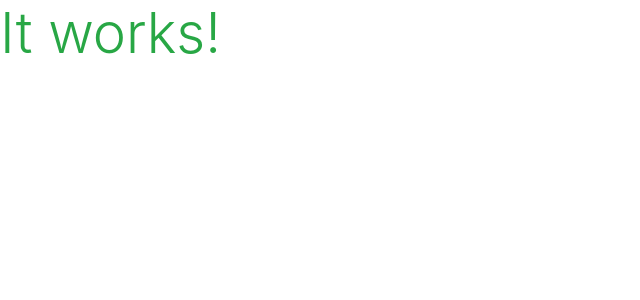
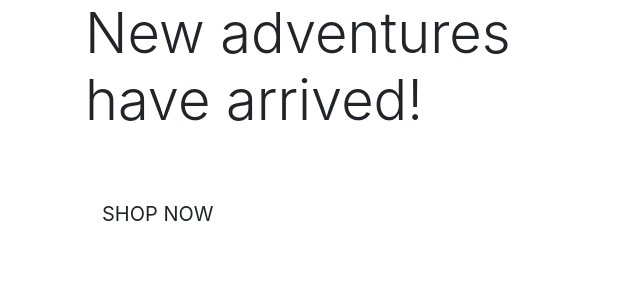
Before and after one commit to OliverDaviesCodes/Where-Travellers-Roam, a Django app: page / in a window 1280 px wide. Shown: the top 300 px of the page, without its empty margins (0-640 px from the left). Run offline with Django 3.2, Linux system fonts and the light colour scheme; some libraries are stand-ins or nearby versions.

Commit message:
Added home page content for new trips

```diff
--- a/home/templates/home/index.html
+++ b/home/templates/home/index.html
@@ -3,6 +3,27 @@
 
 {% block content %}
 
-<h1 class="display-4 text-success">It works!</h1>
+{% block page_header %}
+<div class="container header-container">
+    <div class="row">
+        <div class="col"></div>
+    </div>
+</div>
+{% endblock %}
+
+<div class="container h-100">
+    <div class="row h-100">
+        <div class="col-7 col-md-6 my-auto">
+            <h1 class="display-4 logo-font text-black">
+                New adventures have arrived!
+            </h1>
+            <div class="my-5">
+                <h4>
+                    <a href="" class="shop-now-button btn btn-lg rounded-0 text-uppercase py-3">Shop Now</a>
+                </h4>
+            </div>
+        </div>
+    </div>
+</div>
 
 {% endblock %}
```
